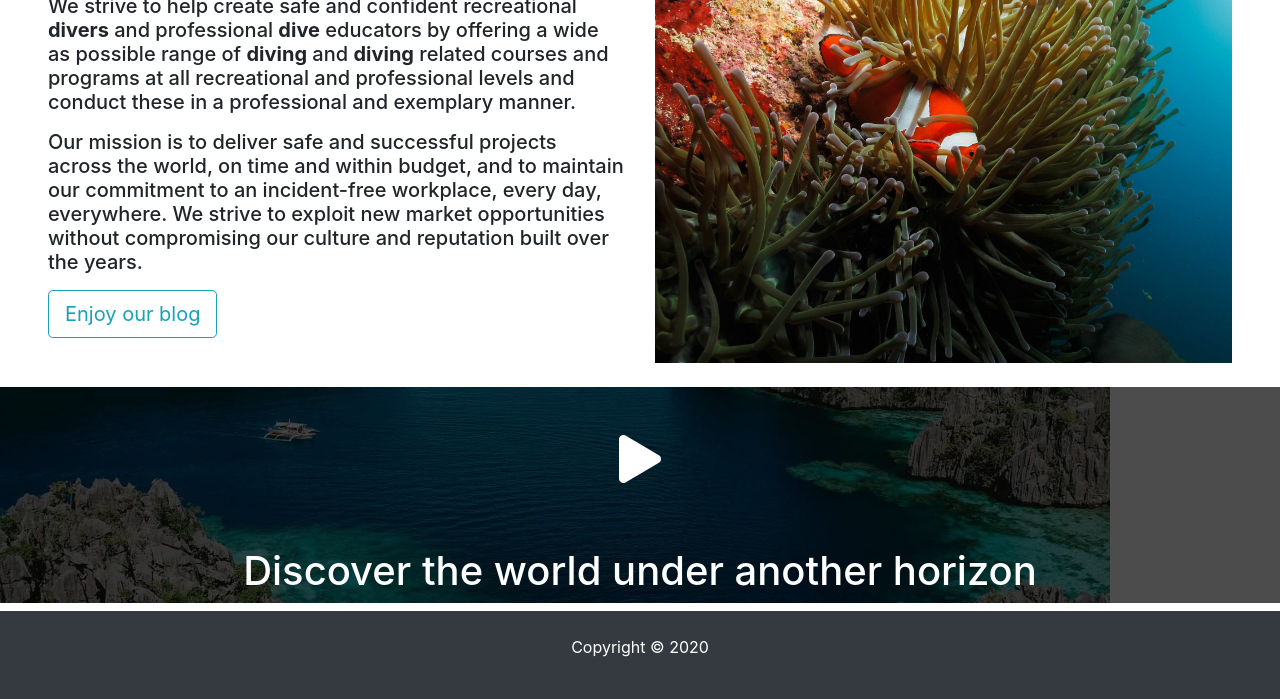
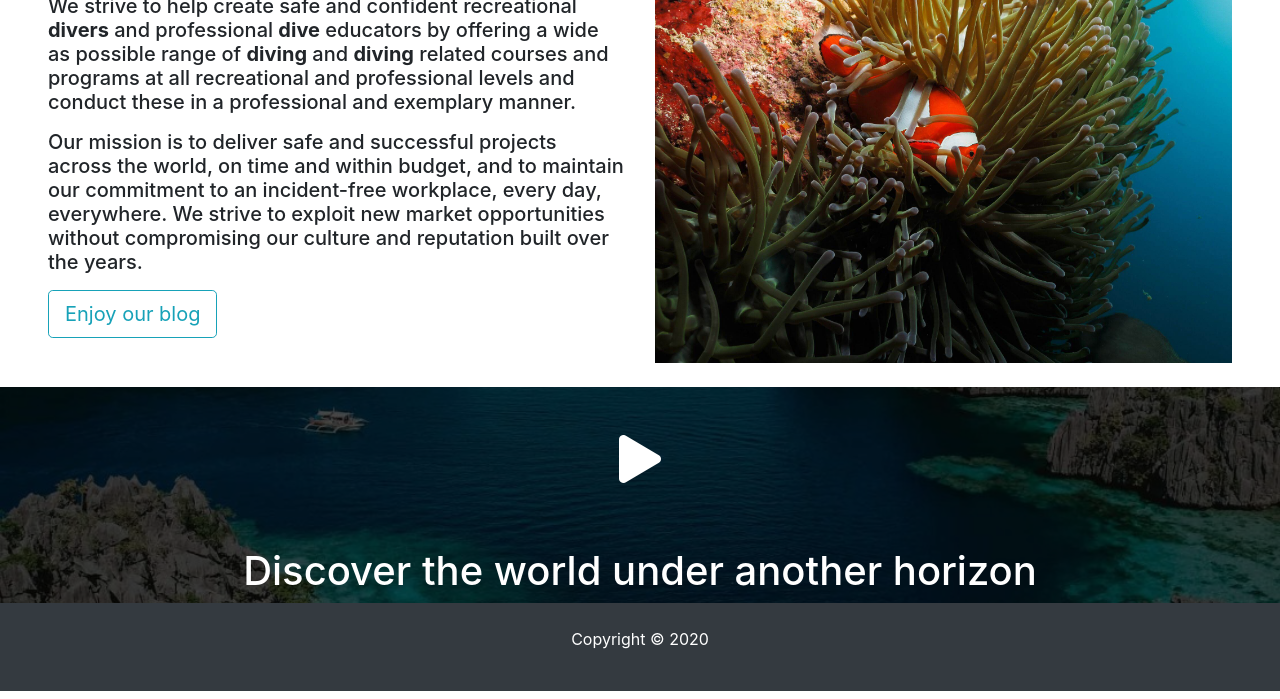
Before and after one commit to MaryDiolas1006/Traveler, a website: page about.html in a window 1280 px wide. Shown: the part 419-1118 px from the top of the page. Drawn offline with nearby package versions, Linux system fonts and the light colour scheme; some packages are replaced by stand-ins of ours; a script that the page names is missing.

Commit message:
6th commit

```diff
--- a/about.html
+++ b/about.html
@@ -95,9 +95,9 @@
 
     <!-- VIDEO PLAY -->
     <section id="video-play">
-      <div class="dark-overlay mb-2">
+      <div class="dark-overlay">
         <div class="row">
-          <div class="col">
+          <div class="col m-auto">
             <div class="container">
               <a
                 href="#"
--- a/assets/scss/style.scss
+++ b/assets/scss/style.scss
@@ -99,11 +99,12 @@ body {
   // position: absolute;
   // position:static;
   min-height: 200px;
-  background: url('../images/image8.jpg');
+  background:url('../images/image8.jpg');
   background-attachment: fixed;
   background-repeat: no-repeat;
   background-position: 0px;
   text-align: center;
+  background-size:cover;
   // color: #fff;
 
 }
```
Also changed, not shown: assets/css/style.css, 1 other file.
